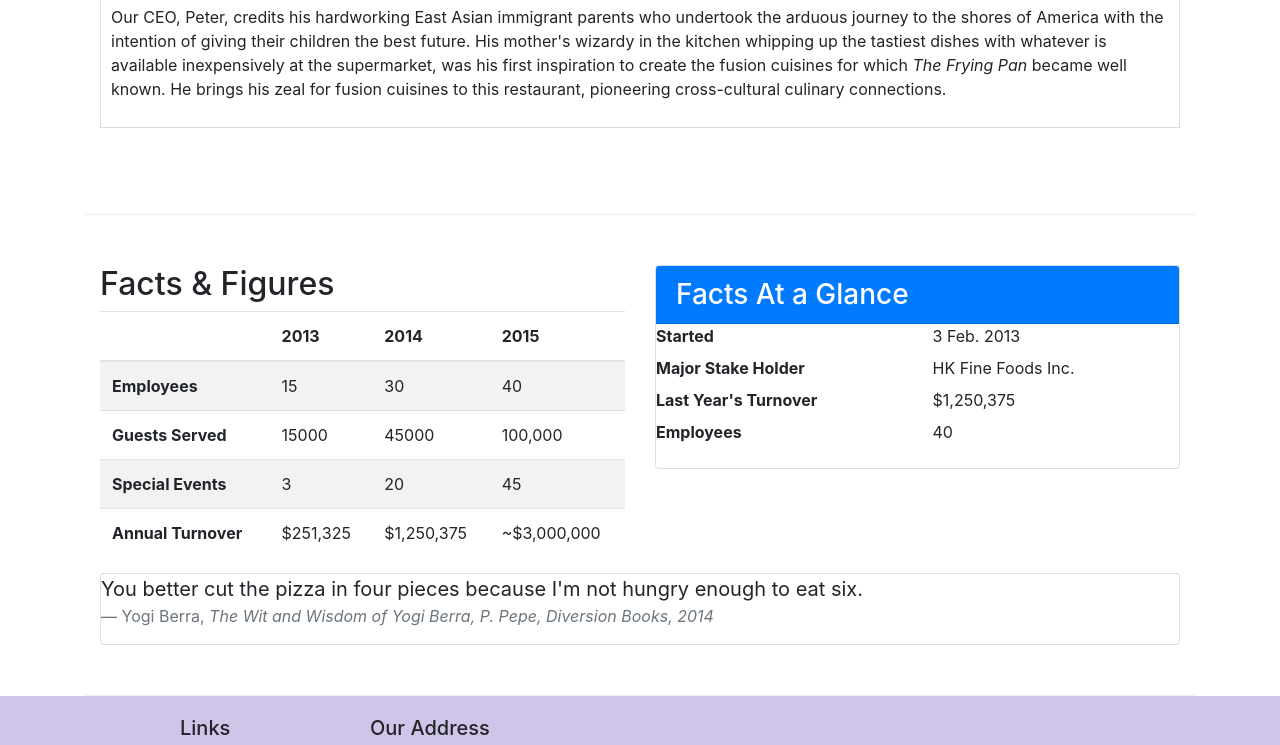
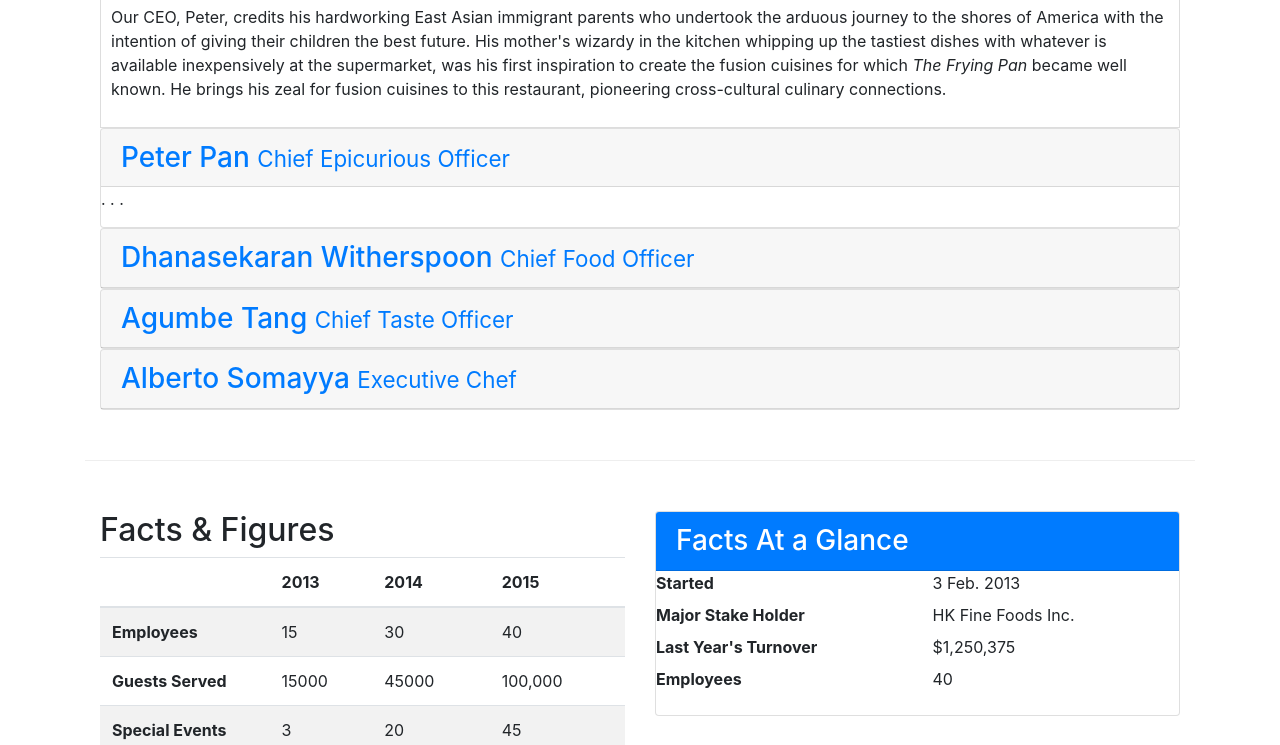
Before and after one commit to gpedraza1990/conFusion, a website: page aboutus.html in a window 1280 px wide. Shown: the part 1029-1774 px from the top of the page. Drawn offline with nearby package versions, Linux system fonts and the light colour scheme.

Commit message:
add Acordion

```diff
--- a/aboutus.html
+++ b/aboutus.html
@@ -120,6 +120,66 @@
                         </div>
 
                     </div>
+            </div>
+            <div class="col-12">
+                <div id="accordion" role="tablist">
+                        <div class="card">
+                            <div class="card-header" role="tab" id="peterhead">
+                            <h3 class="mb-0">
+                                <a data-toggle="collapse" data-parent="#accordion" href="#peter2">
+                                Peter Pan <small>Chief Epicurious Officer</small>
+                                </a>
+                            </h3>
+                            </div>
+                            <div role="tabpanel" class="collapse show" id="peter2">
+                                <div class="card-block">
+                                <p class="hidden-xs-down">. . .</p>
+                                </div>
+                            </div>
+                        </div>
+                        <div class="card">
+                                <div class="card-header" role="tab" id="dannyhead">
+                                <h3 class="mb-0">
+                                    <a class="collapsed" data-toggle="collapse" data-parent="#accordion" href="#danny2">
+                                    Dhanasekaran Witherspoon <small>Chief Food Officer</small>
+                                    </a>
+                                </h3>
+                            </div>
+                            <div role="tabpanel" class="collapse" id="danny2">
+                                <div class="card-block">
+                                <p class="hidden-xs-down">. . .</em></p>
+                                </div>
+                            </div>
+                            </div>
+                            <div class="card">
+                                <div class="card-header" role="tab" id="agumbehead">
+                                <h3 class="mb-0">
+                                    <a class="collapsed" data-toggle="collapse" data-parent="#accordion" href="#agumbe2">
+                                    Agumbe Tang <small>Chief Taste Officer</small>
+                                    </a>
+                                </h3>
+                            </div>
+                            <div role="tabpanel" class="collapse" id="agumbe2">
+                                <div class="card-block">
+                                <p class="hidden-xs-down">. . .</em></p>
+                                </div>
+                            </div>
+                            </div>
+                            <div class="card">
+                                <div class="card-header" role="tab" id="albertohead">
+                                <h3 class="mb-0">
+                                    <a class="collapsed" data-toggle="collapse" data-parent="#accordion" href="#alberto2">
+                                    Alberto Somayya <small>Executive Chef</small>
+                                    </a>
+                                </h3>
+                            </div>
+                            <div role="tabpanel" class="collapse" id="alberto2">
+                                <div class="card-block">
+                                <p class="hidden-xs-down">. . .</em></p>
+                                </div>
+                            </div>
+                            </div>
+                </div>
             </div>
        </div>
 
```
